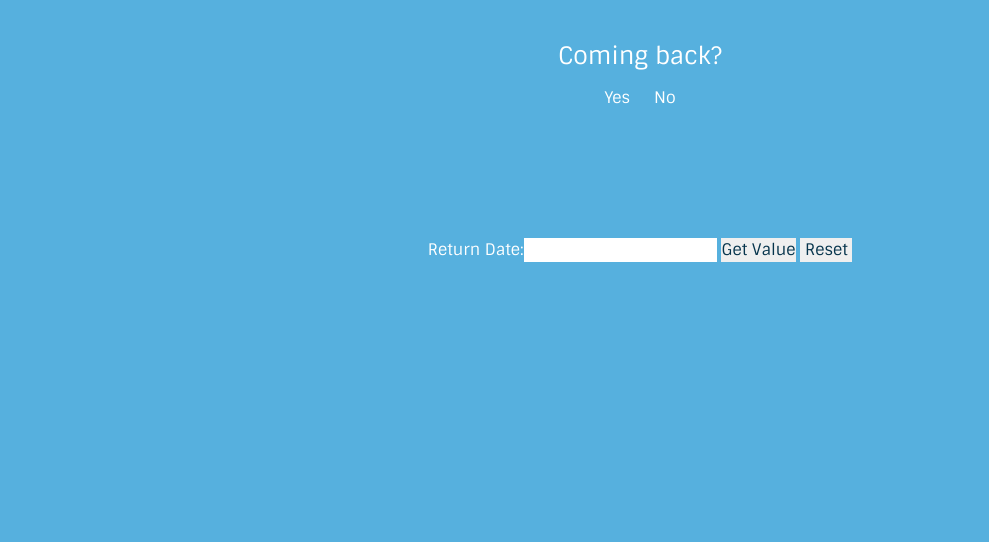
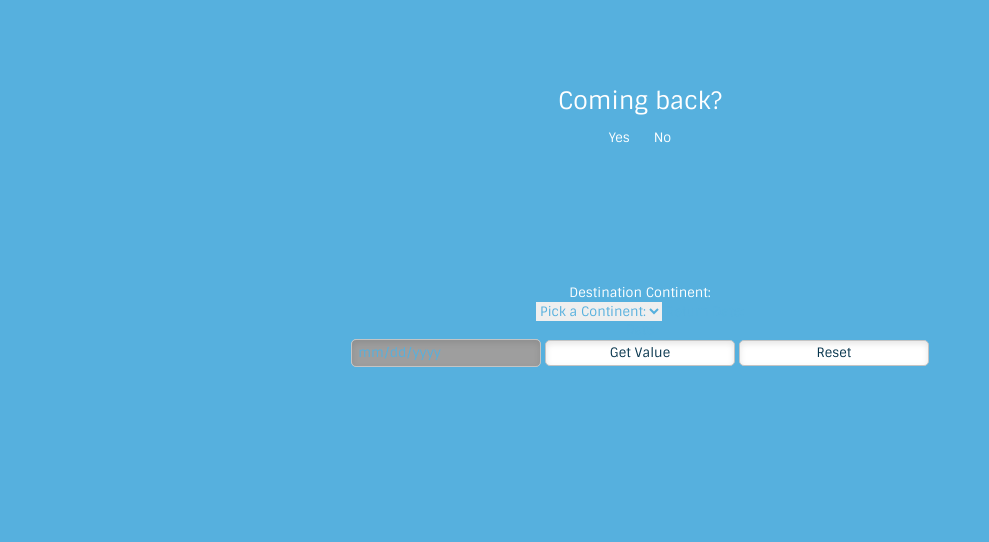
Before and after one commit to mpalka1/SkySwipe, a plain HTML site: page index.html in a window 1280 px wide. Shown: the part 258-800 px from the top of the page, without its empty margins (0-989 px from the left). Drawn offline with nearby package versions, Linux system fonts and the light colour scheme; grey boxes are pictures that could not be loaded.

Commit message:
cathrines stuff

```diff
--- a/index.html
+++ b/index.html
@@ -45,13 +45,20 @@
 
 
         <div id="section3">
-        Return Date:<input
-          type="text"
-          id="inBound"
-          name="toDate"
-          value=""
-          class="inputtext"
-        />
+            Destination Continent:
+            <div class="custom-select">
+                <select>
+                  <option class="value0" value="0">Pick a Continent:</option>
+                  <option value="1">Africa</option>
+                  <option value="2">Asia</option>
+                  <option value="3">Europe</option>
+                  <option value="4">North America</option>
+                  <option value="5">South America</option>
+                </select>
+            Return Date:
+            <label for="flightdate">Date</label>
+            <input type="date" name="dateofbirth" id="dateofbirth">
+
         <input
           type="button"
           id="text_value"
--- a/main.css
+++ b/main.css
@@ -55,3 +55,34 @@ html {
   height: 30px;
   background-color: green;
 }
+
+[type="date"] {
+  background: #fff
+    url(https://cdn1.iconfinder.com/data/icons/cc_mono_icon_set/blacks/16x16/calendar_2.png)
+    97% 50% no-repeat;
+}
+[type="date"]::-webkit-inner-spin-button {
+  display: none;
+}
+[type="date"]::-webkit-calendar-picker-indicator {
+  opacity: 0;
+}
+
+/* custom styles */
+body {
+  padding: 4em;
+  background: #e5e5e5;
+  font: 13px/1.4 Geneva, "Lucida Sans", "Lucida Grande", "Lucida Sans Unicode",
+    Verdana, sans-serif;
+}
+label {
+  display: block;
+}
+input {
+  border: 1px solid #c4c4c4;
+  border-radius: 5px;
+  background-color: #fff;
+  padding: 3px 5px;
+  box-shadow: inset 0 3px 6px rgba(0, 0, 0, 0.1);
+  width: 190px;
+}
```
